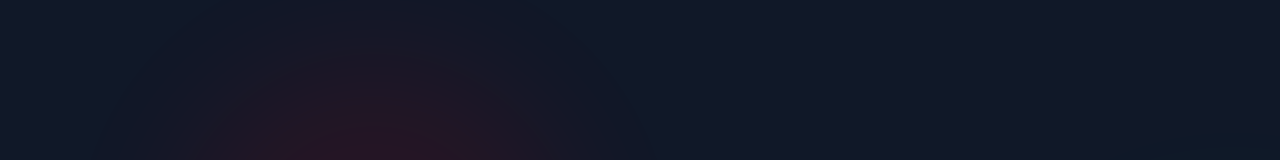
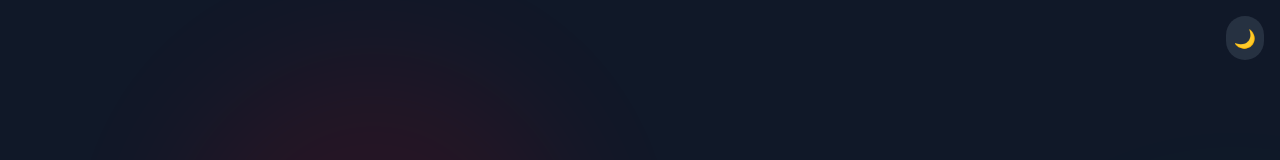
Before and after one commit to tuyisengeaurele/t_uno, a React (Vite) app in the folder client/: page / in a window 1280 px wide. Shown: the top 160 px of the page. Built offline with nearby package versions, Linux system fonts and the light colour scheme.

Commit message:
ui: integrate ThemeToggle into HomePage top-right corner

```diff
--- a/client/src/pages/HomePage.jsx
+++ b/client/src/pages/HomePage.jsx
@@ -3,6 +3,7 @@
 import { motion } from 'framer-motion';
 import { useNavigate } from 'react-router-dom';
 import { useGameStore } from '../store/gameStore.js';
+import ThemeToggle from '../components/ui/ThemeToggle.jsx';
 
 const CONTAINER = {
   hidden: {},
@@ -28,6 +29,11 @@
 
   return (
     <div className="min-h-screen flex flex-col items-center justify-center bg-gray-900 px-4 relative overflow-hidden">
+
+      {/* Theme toggle */}
+      <div className="absolute top-4 right-4 z-20">
+        <ThemeToggle />
+      </div>
 
       {/* Animated background blobs */}
       <div className="absolute inset-0 overflow-hidden pointer-events-none">
```
